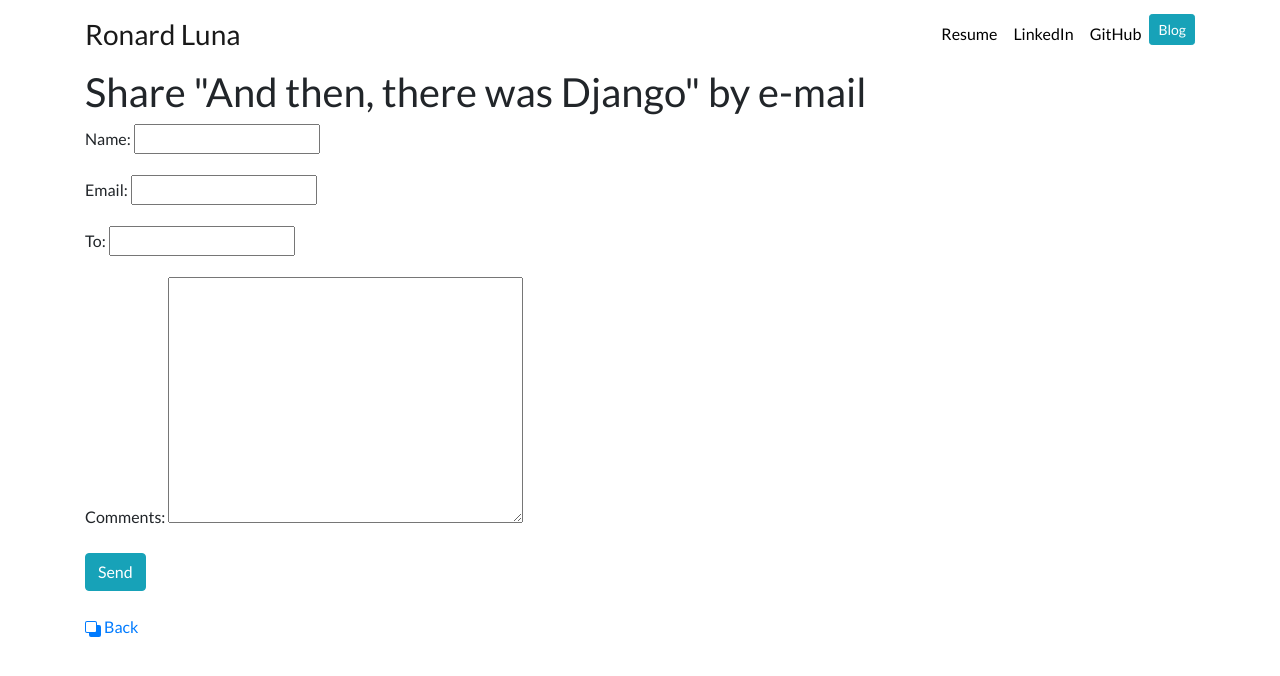
After one commit to cejimenez0123/personal-portfolio, a Django app: page /blog/5/share/ in a window 1280 px wide. The commit adds this page. Shown: the top 676 px of the page. Run offline with Django 3.2, Linux system fonts and the light colour scheme; data comes from the database, SQL or seed files in the repository; some libraries are stand-ins or nearby versions.

Commit message:
Add feature to send emails

```diff
--- /dev/null
+++ b/blog/forms.py
@@ -0,0 +1,7 @@
+from django import forms
+
+class EmailPostForm(forms.Form):
+    name = forms.CharField(max_length=25)
+    email = forms.EmailField()
+    to = forms.EmailField()
+    comments = forms.CharField(required=False, widget=forms.Textarea)
--- a/blog/templates/blog/all_blogs.html
+++ b/blog/templates/blog/all_blogs.html
@@ -16,6 +16,9 @@
     </a>
     <h5 class="text-muted">{{ blog.date|date:'M d Y'|upper }}</h5>
     <h5>{{ blog.description|striptags|truncatechars:100 }}</h5>
+    <a href="{% url 'blog:post_share' blog.id %}">Share: <svg xmlns="http://www.w3.org/2000/svg" width="16" height="16" fill="currentColor" class="bi bi-envelope-fill" viewBox="0 0 16 16">
+      <path d="M.05 3.555A2 2 0 0 1 2 2h12a2 2 0 0 1 1.95 1.555L8 8.414.05 3.555zM0 4.697v7.104l5.803-3.558L0 4.697zM6.761 8.83l-6.57 4.027A2 2 0 0 0 2 14h12a2 2 0 0 0 1.808-1.144l-6.57-4.027L8 9.586l-1.239-.757zm3.436-.586L16 11.801V4.697l-5.803 3.546z"/>
+    </svg></a>
   </div>
 </div>
 {% endfor %}
@@ -32,7 +35,7 @@
       </div>
   </div>
   <p class="text-right">Page {{ page.number }}</p>
-
+<!-- End Pagination -->
 
 
 {% endblock %}
--- a/blog/templates/blog/detail.html
+++ b/blog/templates/blog/detail.html
@@ -6,6 +6,12 @@
 
 <h1 class="text-center mt-5" id="blogdetailtitle">{{ blog.title }}</h1>
 <h5 class="text-center text-muted mb-5">{{ blog.date|date:'F jS Y' }}</h5>
+<div class="text-right">
+    <a href="{% url 'blog:post_share' blog.id %}" >Share: <svg xmlns="http://www.w3.org/2000/svg" width="16" height="16" fill="currentColor" class="bi bi-envelope-fill" viewBox="0 0 16 16">
+        <path d="M.05 3.555A2 2 0 0 1 2 2h12a2 2 0 0 1 1.95 1.555L8 8.414.05 3.555zM0 4.697v7.104l5.803-3.558L0 4.697zM6.761 8.83l-6.57 4.027A2 2 0 0 0 2 14h12a2 2 0 0 0 1.808-1.144l-6.57-4.027L8 9.586l-1.239-.757zm3.436-.586L16 11.801V4.697l-5.803 3.546z"/>
+        </svg>
+    </a>
+</div>
 {% if blog.image %}
     <img src="{{ blog.image.url }}" alt=" Blog Image" id="blog_image">
 {% endif %}
--- /dev/null
+++ b/blog/templates/blog/share.html
@@ -0,0 +1,25 @@
+<!-- Imports header and footer -->
+{% extends 'portfolio/base.html' %}
+
+<!-- Uses imported header -->
+{% block content %}
+{% if sent %}
+    <h1>E-mail successfully sent</h1>
+    <p>
+        "{{ blog.title }}" was successfully sent to {{ form.cleaned_data.to }}.
+    </p>
+{% else %}
+    <h1> Share "{{ blog.title }}" by e-mail</h1>
+    <form method="post">
+        {{ form.as_p }}
+        {% csrf_token %}
+        <input type="submit" value="Send" class="btn btn-info">
+    </form>
+{% endif %}
+<br>
+<a href="{% url 'blog:all_blogs'%}"> <svg xmlns="http://www.w3.org/2000/svg" width="16" height="16" fill="currentColor" class="bi bi-back" viewBox="0 0 16 16">
+    <path fill-rule="evenodd" d="M0 2a2 2 0 0 1 2-2h8a2 2 0 0 1 2 2v2h2a2 2 0 0 1 2 2v8a2 2 0 0 1-2 2H6a2 2 0 0 1-2-2v-2H2a2 2 0 0 1-2-2V2zm2-1a1 1 0 0 0-1 1v8a1 1 0 0 0 1 1h8a1 1 0 0 0 1-1V2a1 1 0 0 0-1-1H2z"/>
+  </svg> Back
+</a>
+
+{% endblock %}
--- a/blog/urls.py
+++ b/blog/urls.py
@@ -6,4 +6,5 @@ app_name = 'blog'
 urlpatterns = [
     path('', views.all_blogs, name = 'all_blogs'),
     path('<int:blog_id>/', views.detail, name = 'detail'),
+    path('<int:blog_id>/share/', views.blog_share, name='post_share'),
 ]
--- a/blog/views.py
+++ b/blog/views.py
@@ -1,6 +1,8 @@
 from django.shortcuts import render, get_object_or_404
 from .models import Blog
 from django.core.paginator import Paginator
+from .forms import EmailPostForm
+from django.core.mail import send_mail
 
 def all_blogs(request):
     # All Written blogs
@@ -17,3 +19,29 @@ def all_blogs(request):
 def detail(request, blog_id):
     blog = get_object_or_404(Blog, pk = blog_id)
     return render(request, 'blog/detail.html', {'blog': blog})
+
+# Share blog using email/user form
+def blog_share(request, blog_id):
+    # Retrieve Blog by ID
+    blog = get_object_or_404(Blog, id = blog_id)
+    sent = False
+
+    if request.method == 'POST':
+        # Form was submitted
+        form = EmailPostForm(request.POST)
+        if form.is_valid():
+            cd = form.cleaned_data
+            blog_url = request.build_absolute_uri(f'/blog/{blog_id}')
+            all_blogs = request.build_absolute_uri(f'/blog')
+            subject = f"{cd['name']} recommends you read " \
+            f"{blog.title}"
+            message = f"Hey. Check out the blog post '{blog.title}' at {blog_url} in Ronard Luna's blog. See all blog posts here {all_blogs} \n\n" \
+                      f"{cd['name']}\'s comments: \n\n{cd['comments']}"
+            send_mail(subject, message, 'ronarddevelops@gmail.com',
+                       [cd['to']])
+            sent = True
+    else:
+        form = EmailPostForm()
+    return render(request, 'blog/share.html', {'blog': blog,
+                                                'form': form,
+                                                'sent': sent })
--- a/portfolio/templates/portfolio/home.html
+++ b/portfolio/templates/portfolio/home.html
@@ -10,7 +10,7 @@
 <!-- Main page content -->
 <div class="row justify-content-center my-3">
     <div class="col-5">
-      <img src="{% static 'portfolio/Ronny.jpg' %}" class="img-fluid">
+      <img src="{% static 'portfolio/Ronny.jpg' %}" class="img-fluid rounded">
     </div>
   </div>
 
```
Also changed, not shown: personal_portfolio/settings.py (+8 -0 lines), 1 other file.
